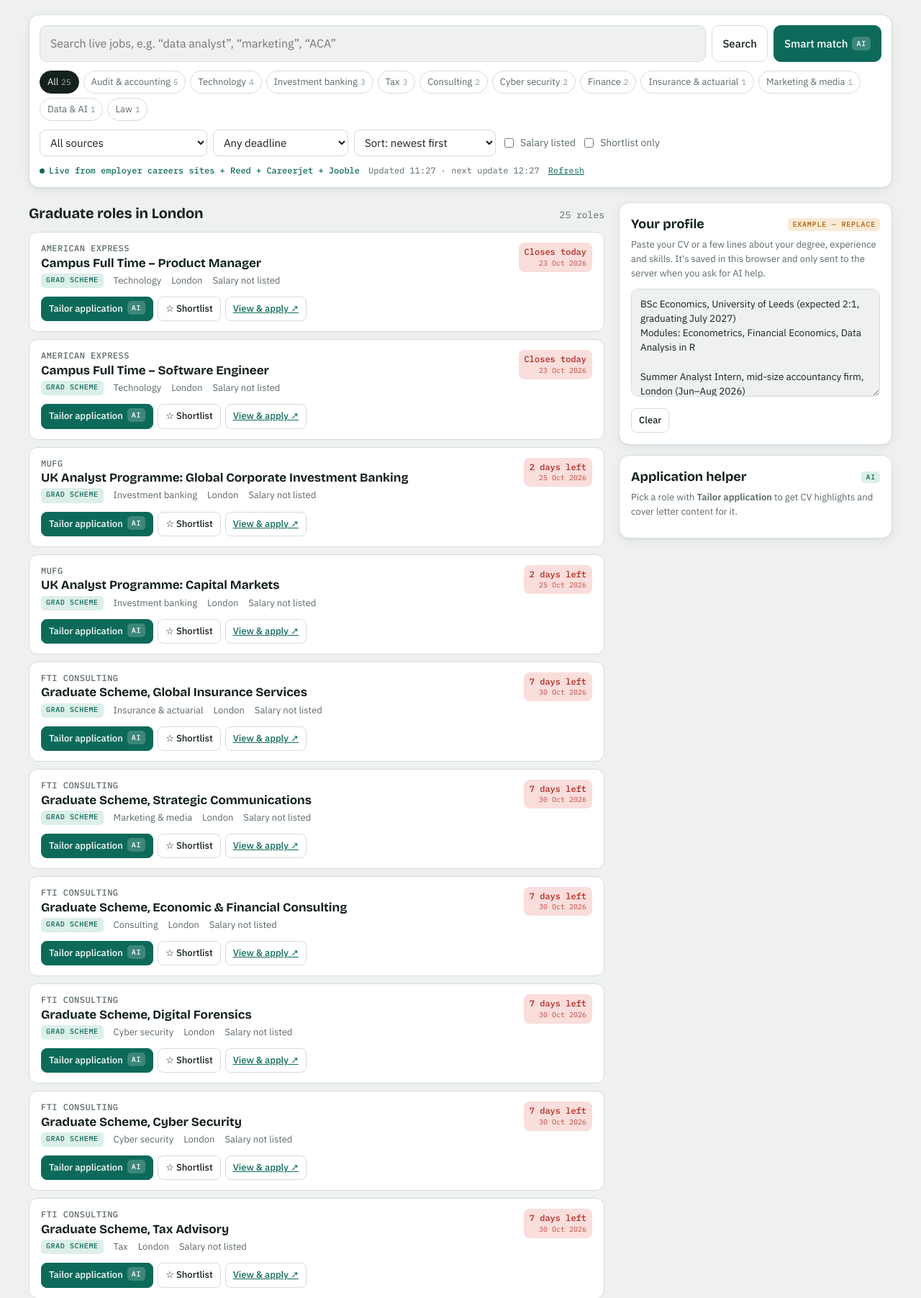
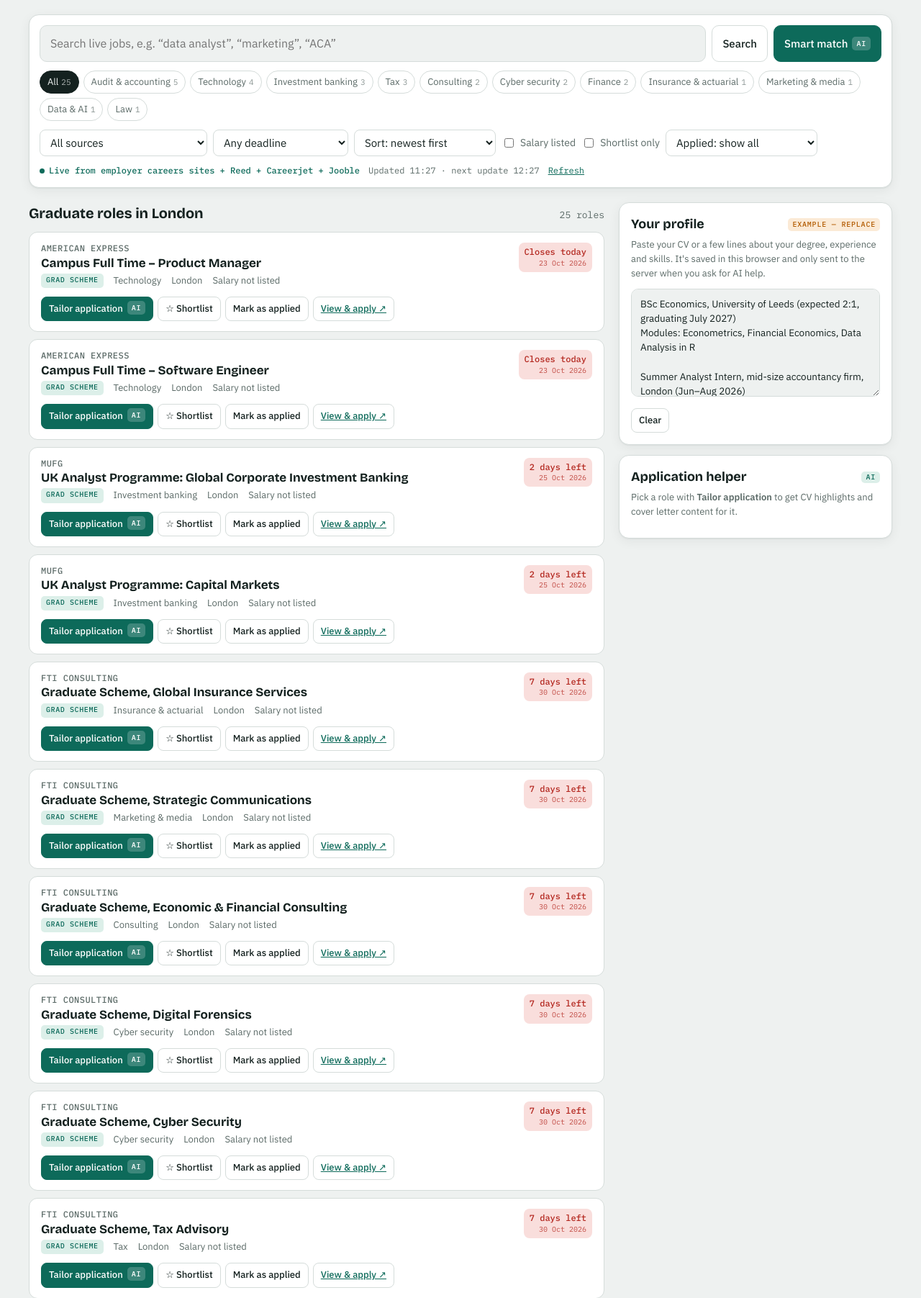
Before and after one commit to Robot-Rabbit/london-grad-jobs, a Flask app: page / in a window 1280 px wide. Shown: the part 127-1930 px from the top of the page at 72% size. Run offline with Flask 3, Linux system fonts and the light colour scheme; data that the repository does not hold is empty.

Commit message:
Add files via upload

```diff
--- a/public/static/app.js
+++ b/public/static/app.js
@@ -12,6 +12,11 @@ const store = {
 // Shortlist keeps whole job objects: live listings come and go between searches.
 let saved = new Map(store.get("shortlist", []).map(j => [j.id, j]));
 const saveShortlist = () => store.set("shortlist", [...saved.values()]);
+// Applied roles: id -> { job, on: "YYYY-MM-DD" }. Whole job objects are kept so the
+// list still works after a listing drops out of the live feed.
+let applied = new Map(store.get("applied", []).map(a => [a.job.id, a]));
+const saveApplied = () => store.set("applied", [...applied.values()]);
+const isoToday = () => { const d = new Date(); return new Date(d - d.getTimezoneOffset() * 60000).toISOString().slice(0, 10); };
 
 // ---------- dates ----------
 const today = new Date(); today.setHours(0, 0, 0, 0);
@@ -21,7 +26,7 @@ const fmtTime = new Intl.DateTimeFormat("en-GB", { hour: "2-digit", minute: "2-d
 
 // ---------- state ----------
 const state = { q: "", data: null, loading: false, sector: "All", source: "all", win: "any", sort: "newest", newIds: new Set(),
-  salOnly: false, savedOnly: false, shown: PAGE, ai: null, target: null, error: "" };
+  salOnly: false, savedOnly: false, appliedView: "all", shown: PAGE, ai: null, target: null, error: "" };
 
 const esc = s => String(s ?? "").replace(/[&<>"]/g, c => ({ "&": "&amp;", "<": "&lt;", ">": "&gt;", '"': "&quot;" }[c]));
 
@@ -72,13 +77,16 @@ document.addEventListener("visibilitychange", () => {
 });
 
 function allJobs() {
-  const jobs = state.data?.jobs ?? [];
-  if (!state.savedOnly) return jobs;
-  return [...saved.values()];
+  if (state.appliedView === "only") {
+    return [...applied.values()].sort((a, b) => b.on.localeCompare(a.on)).map(a => a.job);
+  }
+  if (state.savedOnly) return [...saved.values()];
+  return state.data?.jobs ?? [];
 }
 
 function filtered() {
   let list = allJobs().filter(j => {
+    if (state.appliedView === "hide" && applied.has(j.id)) return false;
     if (state.sector !== "All" && j.sector !== state.sector) return false;
     if (state.source !== "all" && j.source !== state.source) return false;
     if (state.salOnly && !j.salary_min) return false;
@@ -149,6 +157,20 @@ function applicantsText(j) {
   return `<span class="${n < 10 ? "apps low" : "apps"}" title="Applications made through Reed so far">${label}</span>`;
 }
 
+function appliedButton(j) {
+  const a = applied.get(j.id);
+  if (!a) return `<button class="btn small" data-act="applied" aria-pressed="false">Mark as applied</button>`;
+  const on = fmtDate.format(new Date(a.on));
+  return `<button class="btn small applied-btn" data-act="applied" aria-pressed="true" title="Click to undo">✓ Applied ${on}</button>`;
+}
+
+function emptyMessage() {
+  if (state.appliedView === "only") return "You haven't marked any roles as applied yet. Use “Mark as applied” on a role after you apply.";
+  if (state.savedOnly) return "Your shortlist is empty. Use ☆ Shortlist on any role to keep it here.";
+  if (state.appliedView === "hide" && applied.size) return "No roles left to show. You've applied to everything that matches, or try clearing some filters.";
+  return "No roles match. Try a broader search or clear some filters.";
+}
+
 const SRC_LABEL = { scheme: "Grad scheme", employer: "Employer careers", employers: "employer careers sites", reed: "Reed", adzuna: "Adzuna", careerjet: "Careerjet", jooble: "Jooble" };
 
 function renderFeedline() {
@@ -178,12 +200,14 @@ function render() {
   }
   if (state.error) { $("jobs").innerHTML = `<div class="empty">${esc(state.error)}</div>`; return; }
   const list = filtered();
-  $("count").textContent = `${list.length} ${list.length === 1 ? "role" : "roles"}`;
-  $("listTitle").textContent = state.ai ? "Smart match results" : state.savedOnly ? "Your shortlist" : "Graduate roles in London";
+  $("count").textContent = `${list.length} ${list.length === 1 ? "role" : "roles"}` +
+    (applied.size && state.appliedView !== "only" ? ` · ${applied.size} applied` : "");
+  $("listTitle").textContent = state.ai ? "Smart match results" : state.appliedView === "only" ? "Roles you've applied to"
+    : state.savedOnly ? "Your shortlist" : "Graduate roles in London";
   const why = state.ai ? Object.fromEntries(state.ai.matches.map(m => [m.id, m.why])) : {};
   const page = list.slice(0, state.shown);
   $("jobs").innerHTML = page.length ? page.map(j => `
-    <article class="job${state.target === j.id ? " selected" : ""}" data-id="${esc(j.id)}">
+    <article class="job${state.target === j.id ? " selected" : ""}${applied.has(j.id) ? " applied" : ""}" data-id="${esc(j.id)}">
       <div style="min-width:0">
         <div class="emp">${state.newIds.has(j.id) ? '<span class="newbadge">New</span>' : ""}${esc(j.employer)}</div>
         <h3>${esc(j.title)}</h3>
@@ -202,10 +226,11 @@ function render() {
       <div class="actions">
         <button class="btn small primary" data-act="tailor">Tailor application<span class="ai-tag">AI</span></button>
         <button class="btn small" data-act="save" aria-pressed="${saved.has(j.id)}">${saved.has(j.id) ? "★ Shortlisted" : "☆ Shortlist"}</button>
+        ${appliedButton(j)}
         <a class="btn small" href="${esc(j.url)}" target="_blank" rel="noopener">View &amp; apply ↗</a>
       </div>
     </article>`).join("")
-    : `<div class="empty">${state.savedOnly ? "Your shortlist is empty. Use ☆ Shortlist on any role to keep it here." : "No roles match. Try a broader search or clear some filters."}</div>`;
+    : `<div class="empty">${emptyMessage()}</div>`;
   $("moreBtn").hidden = list.length <= state.shown;
   $("moreBtn").textContent = `Show more (${list.length - state.shown} left)`;
 }
@@ -222,19 +247,24 @@ $("jobs").addEventListener("click", e => {
   if (b.dataset.act === "save") {
     saved.has(id) ? saved.delete(id) : saved.set(id, job);
     saveShortlist(); if (state.savedOnly) renderChips(); render();
+  } else if (b.dataset.act === "applied") {
+    // Clicking again undoes it, in case of a mis-tap.
+    applied.has(id) ? applied.delete(id) : applied.set(id, { job, on: isoToday() });
+    saveApplied(); renderChips(); render();
   } else setTarget(job);
 });
 $("moreBtn").onclick = () => { state.shown += PAGE; render(); };
 $("qform").addEventListener("submit", e => {
   e.preventDefault(); clearAi();
   state.q = $("q").value.trim(); state.savedOnly = false; $("savedOnly").checked = false;
+  if (state.appliedView === "only") { state.appliedView = "all"; $("appliedView").value = "all"; }
   load();
 });
 const bind = (id, key, ev = "change", prop = "value") => $(id).addEventListener(ev, e => {
   state[key] = e.target[prop]; state.shown = PAGE; if (key === "sort") clearAi(); if (key === "savedOnly") renderChips(); render();
 });
 bind("source", "source"); bind("window", "win"); bind("sort", "sort");
-bind("salOnly", "salOnly", "change", "checked"); bind("savedOnly", "savedOnly", "change", "checked");
+bind("salOnly", "salOnly", "change", "checked"); bind("appliedView", "appliedView"); bind("savedOnly", "savedOnly", "change", "checked");
 
 // ---------- profile ----------
 const EXAMPLE_PROFILE = `BSc Economics, University of Leeds (expected 2:1, graduating July 2027)
@@ -288,6 +318,7 @@ $("aiSearch").onclick = async () => {
     if (state.q) { state.q = ""; await load(); }
     if (!matches.length) { banner.textContent = "No strong matches. Try describing the kind of work you want."; return; }
     state.ai = { matches }; state.savedOnly = false; $("savedOnly").checked = false;
+    if (state.appliedView === "only") { state.appliedView = "all"; $("appliedView").value = "all"; }
     banner.innerHTML = `<span>Ranked by Claude for: <b>${esc(want || "your profile")}</b></span><button class="btn small" id="clearAi" type="button">Show all roles</button>`;
     $("clearAi").onclick = () => { clearAi(); render(); };
     render();
--- a/public/static/style.css
+++ b/public/static/style.css
@@ -147,3 +147,7 @@ footer { margin-top: 36px; font-size: 12.5px; color: var(--muted); max-width: 80
 .job .meta .apps { font-variant-numeric: tabular-nums; }
 .job .meta .apps.low { color: var(--accent); font-weight: 500; }
 .newbadge { display: inline-block; margin-right: 6px; padding: 2px 6px; border-radius: 5px; background: var(--accent); color: var(--accent-ink); font: 500 10px/1.2 var(--f-mono); letter-spacing: .06em; text-transform: uppercase; vertical-align: 1px; }
+/* Applied roles: stay visible but step back, so unapplied roles stand out */
+.job.applied { background: var(--bg); }
+.job.applied h3, .job.applied .meta, .job.applied .desc { opacity: .62; }
+.applied-btn { background: var(--accent-soft); border-color: transparent; color: var(--accent); font-weight: 600; }
--- a/templates/index.html
+++ b/templates/index.html
@@ -51,6 +51,11 @@
       </select>
       <label class="chk"><input type="checkbox" id="salOnly"> Salary listed</label>
       <label class="chk"><input type="checkbox" id="savedOnly"> Shortlist only</label>
+      <select id="appliedView" aria-label="Applied roles">
+        <option value="all">Applied: show all</option>
+        <option value="hide">Hide roles I've applied to</option>
+        <option value="only">Only roles I've applied to</option>
+      </select>
     </div>
     <div class="feedline" id="feedline"></div>
   </section>
```
Also changed, not shown: README.md.
